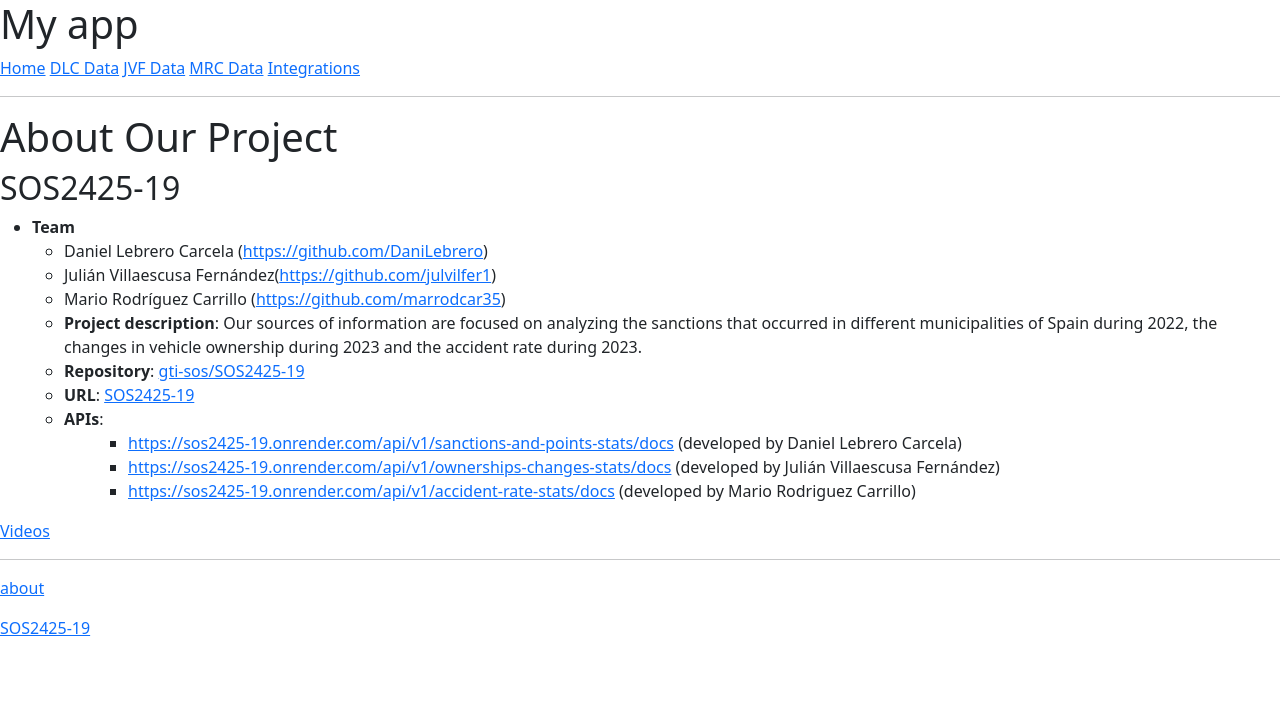
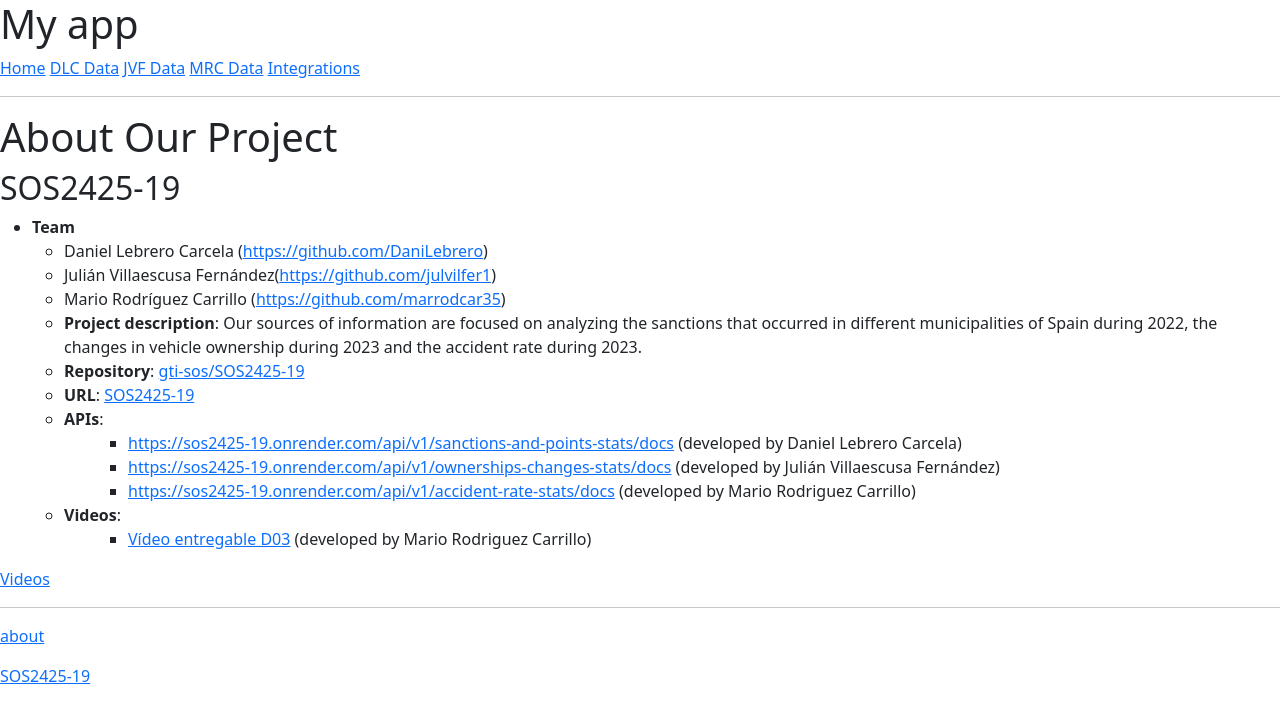
Before and after one commit to gti-sos/SOS2425-19, a SvelteKit app in the folder src/front/: page /about in a window 1280 px wide. Shown: the top 720 px of the page. Built offline with nearby package versions, Linux system fonts and the light colour scheme.

Commit message:
Video MRC

```diff
--- a/src/front/src/routes/about/+page.svelte
+++ b/src/front/src/routes/about/+page.svelte
@@ -23,6 +23,11 @@
                 <li><a href="https://sos2425-19.onrender.com/api/v1/accident-rate-2023-stats/docs"> https://sos2425-19.onrender.com/api/v1/accident-rate-stats/docs</a> (developed by Mario Rodriguez Carrillo)</li>
             </ul>
         </ul>
+        <li><strong>Videos</strong>:<ul>
+            <ul>
+                <li><a href="https://www.youtube.com/watch?v=qjLntJPxAko"> Vídeo entregable D03</a> (developed by Mario Rodriguez Carrillo)</li>
+            </ul>
+        </ul>
     </ul>
 </ul>
 
```
